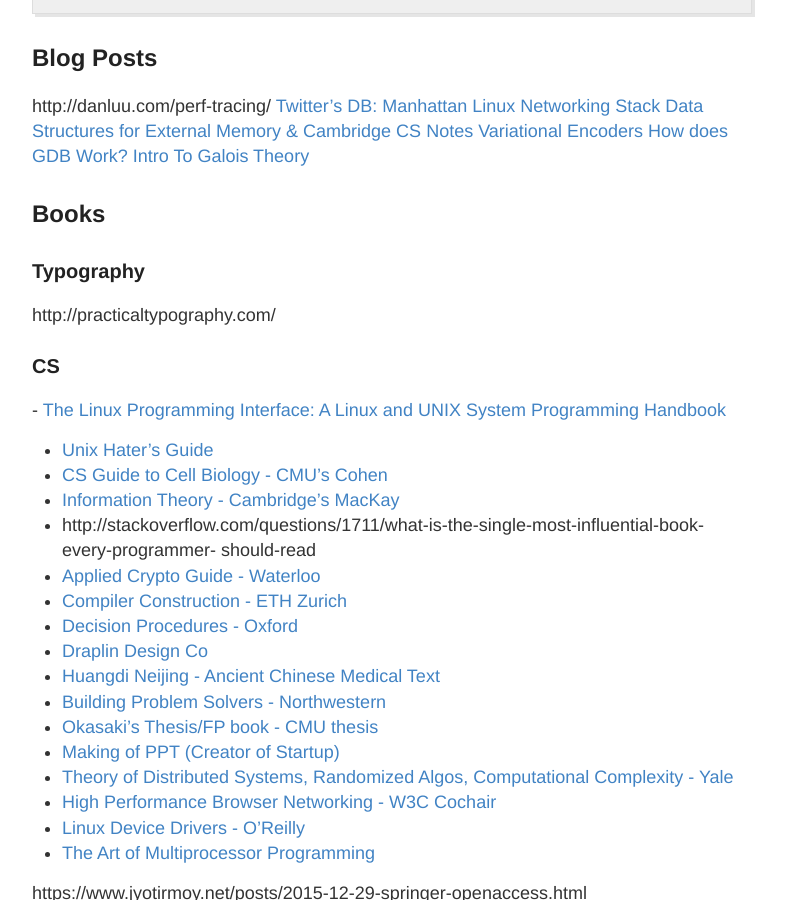
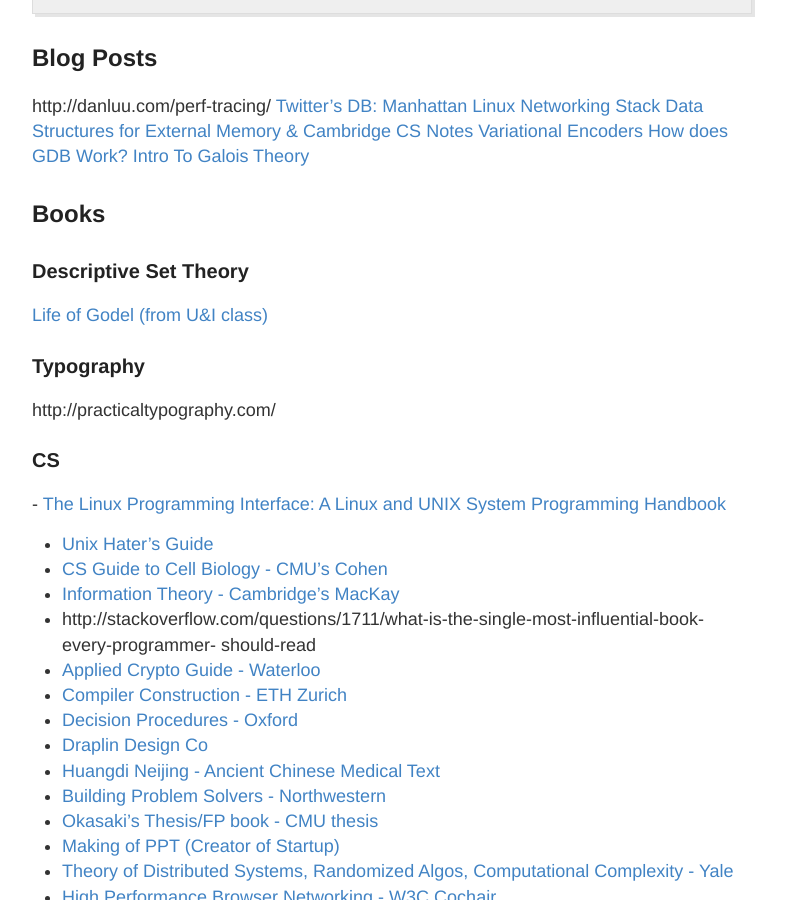
Before and after one commit to RONNCC/ronncc.github, a Jekyll site: the page built from _posts/2015-12-25-ReadingList.md, in a window 1280 px wide and 900 px high, scrolled down 1142 px. Shown: the whole window, without its empty margins (248-1034 px from the left). Built offline with Jekyll 4.4.1, drawn with Linux system fonts in a browser that asks for light colours; comment, search, counter and statistics services are not loaded.

Commit message:
Updated 2015-12-25-ReadingList.md

```diff
--- a/_posts/2015-12-25-ReadingList.md
+++ b/_posts/2015-12-25-ReadingList.md
@@ -61,6 +61,9 @@
 
 ## Books
 
+### Descriptive Set Theory
+[Life of Godel (from U&I class) ](https://www.amazon.com/Logical-Dilemmas-Life-Work-G%C3%B6del/dp/1568812566)
+
 ### Typography
 http://practicaltypography.com/
 
```
